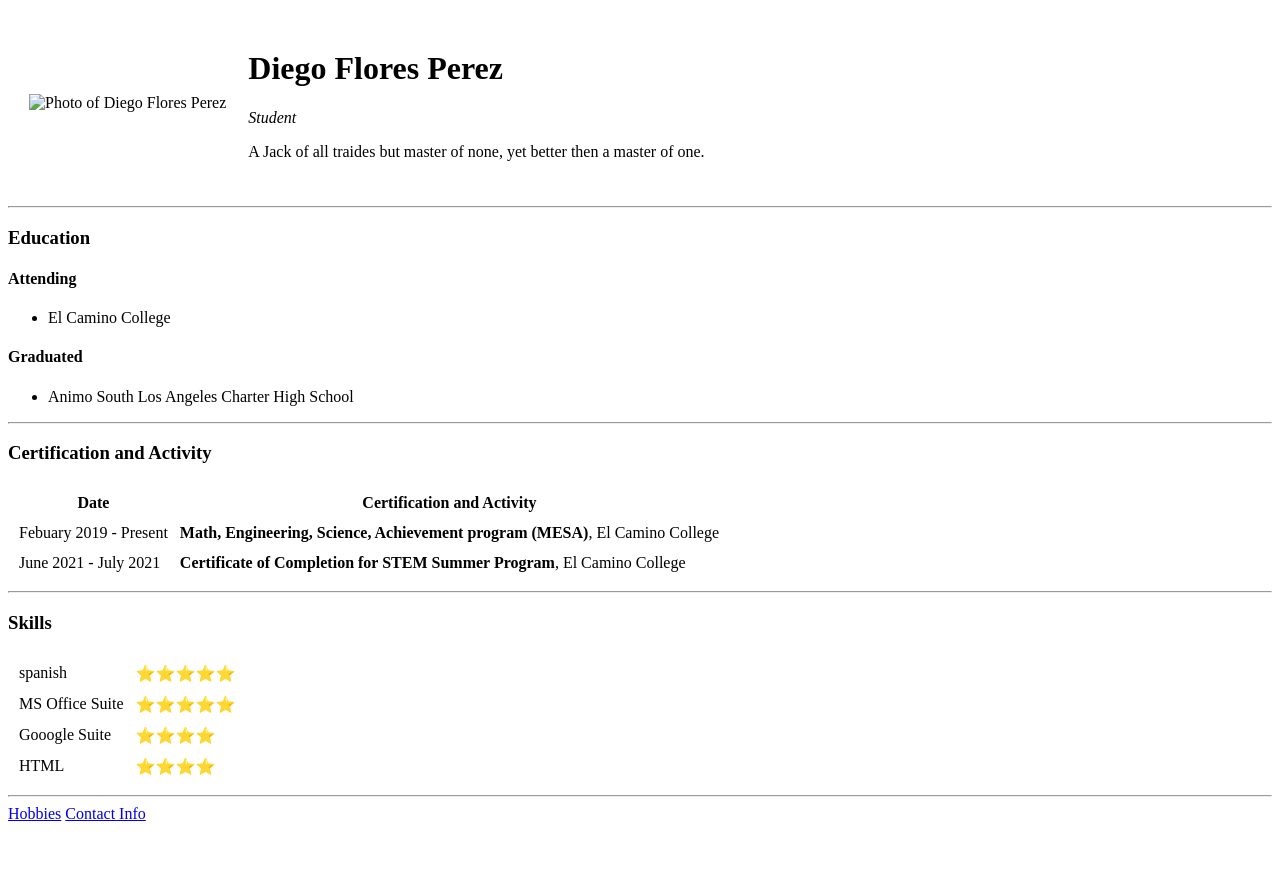
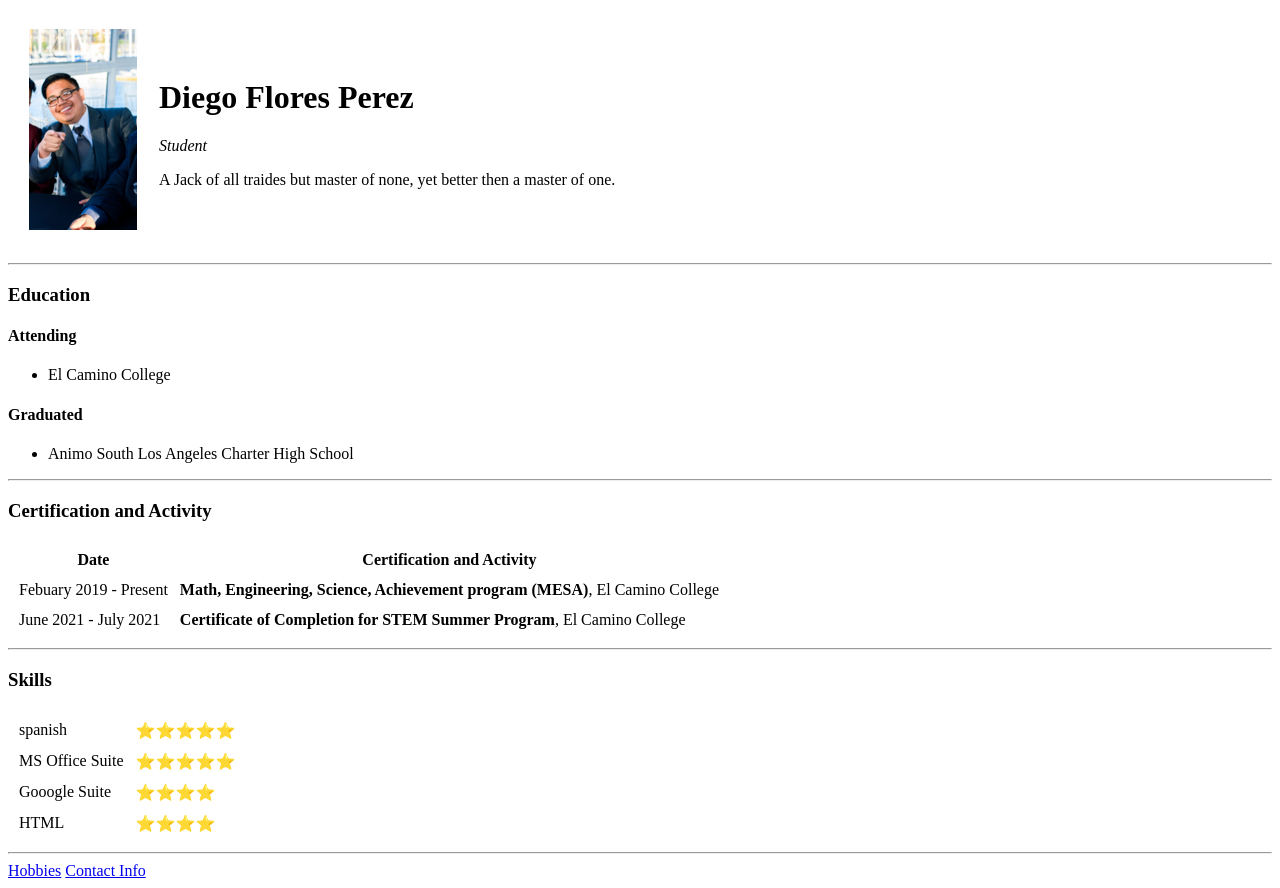
Before and after one commit to DiegoFP0853/cv, a plain HTML site: page index.html in a window 1280 px wide. Before the commit the page ends 831 px from the top, so only its background shows below. Drawn offline with Linux system fonts and the light colour scheme; the site is published under a folder, as on GitHub Pages, so addresses that start at the root find nothing.

Commit message:
removed the /

```diff
--- a/index.html
+++ b/index.html
@@ -10,7 +10,7 @@
   <table cellspacing="20">
     <tr>
       <td>
-        <img src="/images/me_irl_25.png" alt="Photo of Diego Flores Perez">
+        <img src="images/me_irl_25.png" alt="Photo of Diego Flores Perez">
       </td>
       <td>
         <h1>Diego Flores Perez</h1>
```
